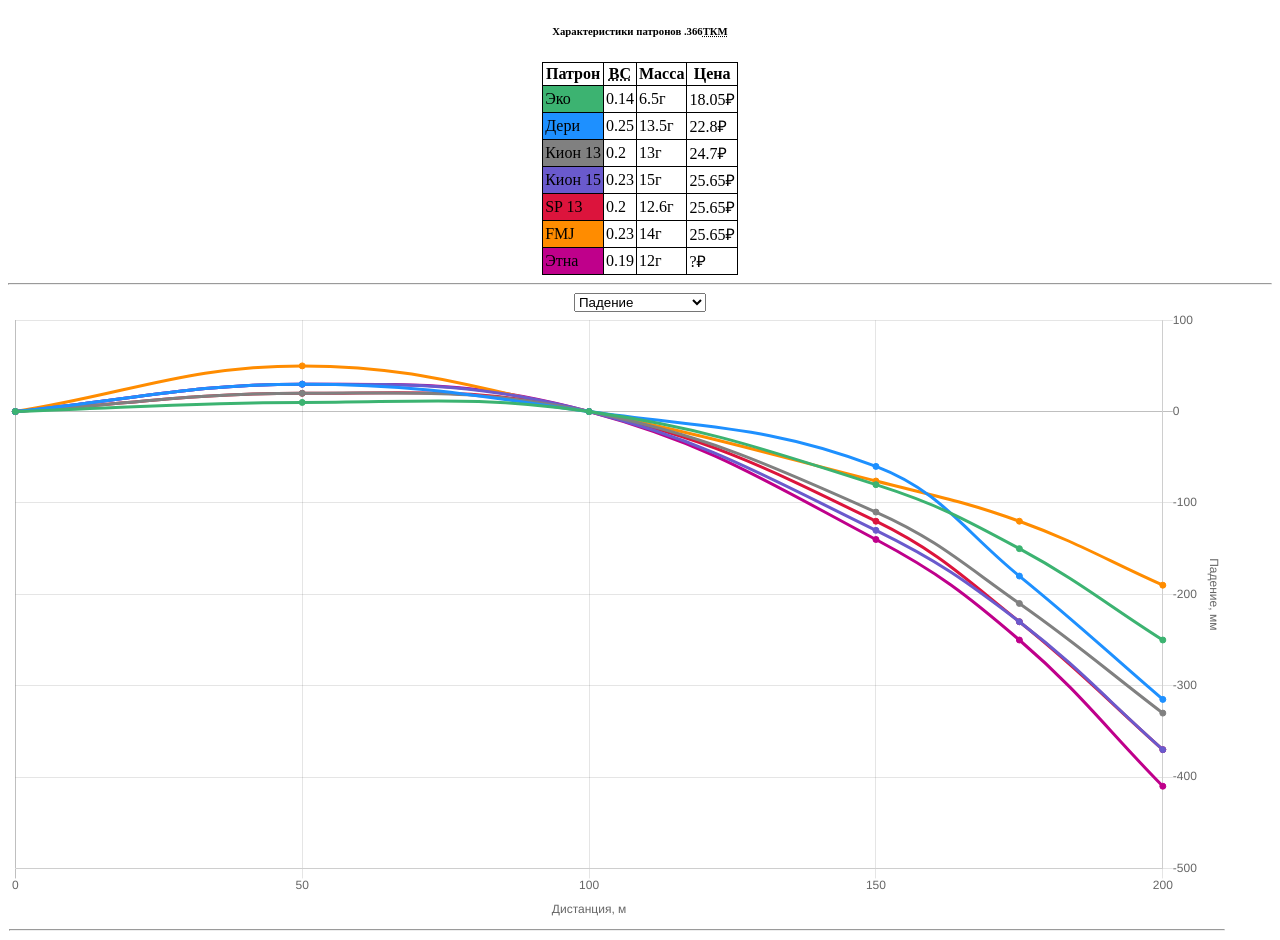
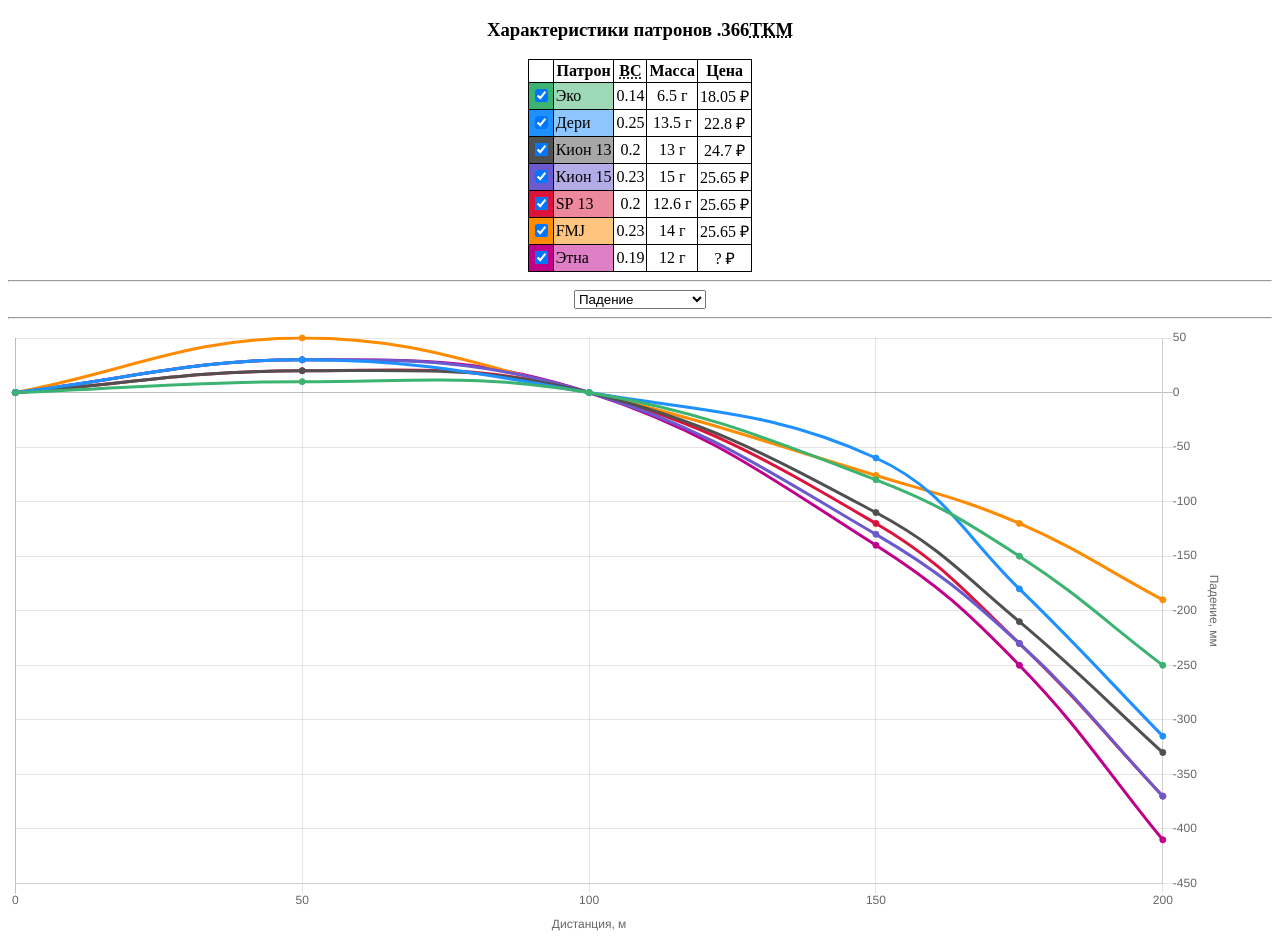
Before and after one commit to eugenezastrogin/ballistgraph, a plain HTML site: page index.html in a window 1280 px wide. Shown: the top 940 px of the page. Drawn offline with nearby package versions, Linux system fonts and the light colour scheme.

Commit message:
Feature complete, refactoring

```diff
--- a/app.js
+++ b/app.js
@@ -4,69 +4,75 @@ const bullets = {
     eco:
         { drop: [0, 10, 0, -80, -150, -250],
           speed: [810, 700, 600, 515, 480, 440],
-          bc: 0.14, spread: 80, price: 18.05, weight: 6.5, color:'mediumseagreen',
+          bc: 0.14, spread: 80, price: 18.05, weight: 6.5,
+          color:'rgba(60,179,113,1)',
           name: "Эко",
         },
     deri:
         { drop: [0, 30, 0, -60, -180, -315],
           speed: [550, 516, 470, 426, 407, 389],
-          bc: 0.25, spread: 75, price: 22.8, weight: 13.5, color:'dodgerblue',
+          bc: 0.25, spread: 75, price: 22.8, weight: 13.5,
+          color:'rgba(30,144,255,1)',
           name: "Дери",
         },
     kion13:
         { drop: [0, 20, 0, -110, -210, -330],
           speed: [650, 584, 525, 470, 444, 421],
-          bc: 0.2, spread: 40, price: 24.7, weight: 13, color:'grey',
-          name: "Кион 13",
+          bc: 0.2, spread: 40, price: 24.7, weight: 13,
+          color:'rgba(80,80,80,1)',
+          name: "Кион&nbsp13",
         },
     kion15:
         { drop: [0, 30, 0, -130, -230, -370],
           speed: [600, 546, 497, 451, 430, 410],
-          bc: 0.23, spread: 70, price: 25.65, weight: 15, color:'slateblue',
-          name: "Кион 15",
+          bc: 0.23, spread: 70, price: 25.65, weight: 15,
+          color:'rgba(106,90,205,1)',
+          name: "Кион&nbsp15",
         },
     sp13:
         { drop: [0, 20, 0, -120, -230, -370],
           speed: [620, 545, 490, 434, 409, 388],
-          bc: 0.2, spread: 60, price: 25.65, weight: 12.6, color:'#dc143c',
-          name: "SP 13",
+          bc: 0.2, spread: 60, price: 25.65, weight: 12.6,
+          color:'rgba(220,20,60,1)',
+          name: "SP&nbsp13",
         },
     fmj:
         { drop: [0, 50, 0, -76, -120, -190],
           speed: [600, 550, 500, 454, 432, 413],
-          bc: 0.23, spread: 65, price: 25.65, weight: 14, color:'#ff8c00',
+          bc: 0.23, spread: 65, price: 25.65, weight: 14,
+          color:'rgba(255,140,0,1)',
           name: "FMJ",
         },
     etna:
         { drop: [0, 30, 0, -140, -250, -410],
           speed: [600, 537, 480, 428, 406, 385],
-          bc: 0.19, spread: 35, price: "?", weight: 12, color:'#BF008b',
+          bc: 0.19, spread: 35, price: "?", weight: 12,
+          color:'rgba(191,0,139,1)',
           name: "Этна",
         },
 };
 
-
-function moaSpread(spread) { return ((3.438 * spread) / 100).toFixed(1); }
-function energy(m, v) { return Math.ceil((m*Math.pow(10, -3) * v * v) / 2); }
-function speedFromBC (D2, V1, BC) {
-    if (D2 == 50) {
-        return
-    }
-    const K = 0.005283;
-    return Math.pow(Math.sqrt(V1) - (K * D2) / BC, 2);
-}
-
 const labels_given = [ 0, 50, 100, 150, 175, 200 ];
-const labels_theory = [0,50,100,150,200,250,300];
 var graphdata0 = [];
 var graphdata1 = [];
 var graphdata2 = [];
-var graphdata3 = [];
+var visibilityArr = [];
+
+
+function moaSpread(spread) { return ((3.438 * spread) / 100).toFixed(1); }
+
+function energy(m, v) { return Math.ceil((m*Math.pow(10, -3) * v * v) / 2); }
+
+function initdata() {
+
+    for (var i = 0; i < Object.keys(bullets).length; i++) {
+        visibilityArr.push(0);
+    }
+
     for (var key in bullets) {
         var dropScatter = [];
         var speedScatter = [];
         var energyScatter = [];
-    var speedTheoryScatter = [];
         for (var i = 0; i < labels_given.length; i++) {
             dropScatter.push({
                 x:labels_given[i],
@@ -79,10 +85,6 @@ for (var key in bullets) {
             energyScatter.push({
                 x:labels_given[i],
                 y:energy(bullets[key].weight, bullets[key].speed[i])
-        });
-        speedTheoryScatter.push({
-            x:labels_given[i],
-            y:speedFromBC(labels_given[i], bullets[key].speed[0], bullets[key].bc )
             });
         }
         graphdata0.push({
@@ -106,15 +108,8 @@ for (var key in bullets) {
             data: energyScatter,
             fill: false,
         });
-    graphdata3.push({
-        label: key,
-        backgroundColor: bullets[key].color,
-        borderColor: bullets[key].color,
-        data: speedTheoryScatter,
-        fill: false,
-    })
     }
-
+}
 
 function drop() {
 
@@ -124,6 +119,11 @@ function drop() {
             datasets: graphdata0,
         },
         options: {
+            layout: {
+                padding: {
+                    top: 10,
+                },
+            },
             responsive: true,
             legend: {
                 position: 'bottom',
@@ -137,7 +137,7 @@ function drop() {
                 mode: 'point',
             },
             hover: {
-                intersect: true
+                intersect: false,
             },
             scales: {
                 xAxes: [{
@@ -153,7 +153,6 @@ function drop() {
                 }],
                 yAxes: [{
                     ticks: {
-                        suggestedMax: 75,
                     },
                     display: true,
                     position: 'right',
@@ -165,10 +164,10 @@ function drop() {
             }
         }
     };
-    var ctx = document.getElementById('dropChart').getContext('2d');
+    var ctx = document.getElementById('ballChart').getContext('2d');
     window.mchart = new Chart(ctx, config);
+    window.mchart.aspectRatio = 1;
 }
-
 
 function spread() {
 
@@ -176,7 +175,7 @@ function spread() {
     var labeld = [];
     for (var key in bullets) {
         spreaddata[0].data.push(bullets[key].spread / 2);
-        spreaddata[0].backgroundColor.push(bullets[key].color);
+        spreaddata[0].backgroundColor.push(bullets[key].color.replace(/1\)$/, "0.6)"));
         labeld.push(key)
     }
 
@@ -209,13 +208,12 @@ function spread() {
             },
             title: {
                 display: true,
-                text: 'Рассеивание на 100м',
+                text: 'Рассеивание на 100м, мм',
                 position: 'bottom',
             },
             scale: {
                 ticks: {
                     beginAtZero: true,
-                    suggestedMax: 50,
                 },
                 reverse: false
             },
@@ -225,10 +223,10 @@ function spread() {
             }
         }
     };
-    var ctx = document.getElementById('spreadChart');
+    var ctx = document.getElementById('ballChart');
     window.myPolarArea = Chart.PolarArea(ctx, config);
+    window.myPolarArea.aspectRatio = 1;
 }
-
 
 function tablegen() {
     var table = document.getElementById('mtable');
@@ -237,51 +235,89 @@ function tablegen() {
         var currow = table.insertRow(i);
         var cell0 = currow.insertCell(0);
         cell0.innerHTML = bullets[key].name;
-        cell0.style.backgroundColor = bullets[key].color;
+        cell0.style.backgroundColor = bullets[key].color.replace(/1\)$/, "0.5)");
         var cell1 = currow.insertCell(1);
         cell1.innerHTML = bullets[key].bc;
+        cell1.style.textAlign = 'center';
         var cell2 = currow.insertCell(2);
-        cell2.innerHTML = bullets[key].weight +'г';
+        cell2.innerHTML = bullets[key].weight +'&nbspг';
+        cell2.style.textAlign = 'center';
         var cell3 = currow.insertCell(3);
-        cell3.innerHTML = bullets[key].price +'₽';
+        cell3.innerHTML = bullets[key].price +'&nbsp₽';
+        cell3.style.textAlign = 'center';
+        var cell4 = currow.insertCell(0);
+        cell4.innerHTML = '<input type="checkbox" checked id="'
+            + key + '" onclick="checkupdate(this.id);"/>';
+        cell4.style.backgroundColor = bullets[key].color;
         i += 1;
     }
 }
 
+function updateVisibility() {
+    for (var i = 0; i < visibilityArr.length; i++) {
+        window.mchart.data.datasets[i].hidden = visibilityArr[i];
+    }
+}
+
+function checkupdate(bullet) {
+    var i = function() {
+        for (var i = 0; i < window.mchart.data.datasets.length; i++) {
+            if (window.mchart.data.datasets[i].label == bullet) { return i; }
+        }
+    }();
+
+    if (document.getElementById(bullet).checked == true) {
+        visibilityArr[i] = 0;
+    } else {
+        visibilityArr[i] = 1;
+    }
+
+    updateVisibility();
+    window.mchart.update();
+}
 
 function menuchange() {
     var e = document.getElementById("graphtype");
     var choice = e.options[e.selectedIndex].value;
 
+    if (choice != 'spread') {
+        if (window.myPolarArea) {
+        window.myPolarArea.destroy();
+        window.mchart.destroy();
+        drop();
+        }
+
         if (choice == 'speed') {
             window.mchart.data.datasets = graphdata1;
-        window.mchart.data.labels = labels_given;
             window.mchart.options.scales.yAxes[0].scaleLabel.labelString = 'Скорость пули, м/с';
-        window.mchart.update();
-    }
-    else if (choice == 'speedTheory') {
-        window.mchart.data.datasets = graphdata3;
-        window.mchart.data.labels = labels_theory;
-        window.mchart.options.scales.yAxes[0].scaleLabel.labelString = 'Скорость пули, м/с';
-        window.mchart.update();
         }
         else if (choice == 'energy') {
             window.mchart.data.datasets = graphdata2;
-        window.mchart.data.labels = labels_given;
             window.mchart.options.scales.yAxes[0].scaleLabel.labelString = 'Энергия, джоули';
-        window.mchart.update();
         }
         else if (choice == 'drop') {
             window.mchart.data.datasets = graphdata0;
-        window.mchart.data.labels = labels_given;
             window.mchart.options.scales.yAxes[0].scaleLabel.labelString = 'Падение, мм';
+        }
+
+        updateVisibility();
         window.mchart.update();
+
+    }
+    else if (choice == 'spread') {
+        if (window.mchart) {
+        window.mchart.destroy();
+        spread();
+        }
     }
 }
 
 
 window.onload = function() {
+    if (window.myPolarArea) { window.myPolarArea.destroy(); }
+    if (window.mchart) { window.mchart.destroy(); }
+    document.getElementById('graphtype').selectedIndex=1;
+    tablegen();
+    initdata();
     drop();
-    spread();
-    tablegen();
 };
--- a/index.html
+++ b/index.html
@@ -7,33 +7,18 @@
     <meta name="keywords" content=".366, .366ТКМ, Техкрим, 366TKM, патроны" />
     <meta name="viewport" content="width=device-width, initial-scale=1.0" />
     <script type="text/javascript" src="https://cdnjs.cloudflare.com/ajax/libs/Chart.js/2.7.2/Chart.min.js"></script>
-    <style>
-    canvas {
-    /*    width: 100% !important;
-        min-width: 720px;
-        height: auto !important; */
-        -moz-user-select: none;
-        -webkit-user-select: none;
-        -ms-user-select: none;
-    }
-    table, th, td {
-        border: 1px solid black;
-        border-collapse: collapse;
-        padding: 2px;
-    }
-    tr:hover {background-color:#f5f5f5;}
-    #dropdown{ text-align: center; }
-    #canvas-holder { border: solid white 1px; }
-    </style>
+    <script type="text/javascript" src="app.js"></script>
+    <link rel="stylesheet" type="text/css" href="style.css">
 </head>
 
 <body>
-    <h6 style="text-align:center">
+    <h3 class="header">
         Характеристики патронов .366<abbr title="Техкрим">ТКМ</abbr>
-    </h6>
+    </h3>
     <div align="center">
     <table id="mtable">
         <tr>
+            <th></th>
             <th>Патрон</th>
             <th><abbr title="Баллистический коэффициент">BC</abbr></th>
             <th>Масса</th>
@@ -48,15 +33,13 @@
             <option value="drop" selected>Падение</option>
             <option value="energy">Энергия</option>
             <option value="speed">Скорость</option>
-            <!-   <option value="speedTheory">Скорость (теория)</option> -->
+            <option value="spread">Рассеивание</option>
         </select>
     </div>
-    <div id="canvas-holder" style="position: relative; height:90vh; width:95vw">
-        <canvas id="dropChart" ></canvas>
     <hr />
-        <canvas id="spreadChart"></canvas>
+    <div id="canvas-holder">
+        <canvas id="ballChart" ></canvas>
     </div>
-    <script type="text/javascript" src="app.js"></script>
 </body>
 
 </html>
--- /dev/null
+++ b/style.css
@@ -0,0 +1,20 @@
+.header {
+    text-align: center;
+}
+canvas {
+    -moz-user-select: none;
+    -webkit-user-select: none;
+    -ms-user-select: none;
+}
+table, th, td {
+    border: 1px solid black;
+    border-collapse: collapse;
+    padding: 2px;
+}
+tr:hover {background-color:#f5f5f5;}
+#dropdown { text-align: center; }
+#canvas-holder {
+    border: solid white 1px;
+    position: relative;
+    width: 95vw;
+}
```
Lines whose indentation alone changed are shown as unchanged.
